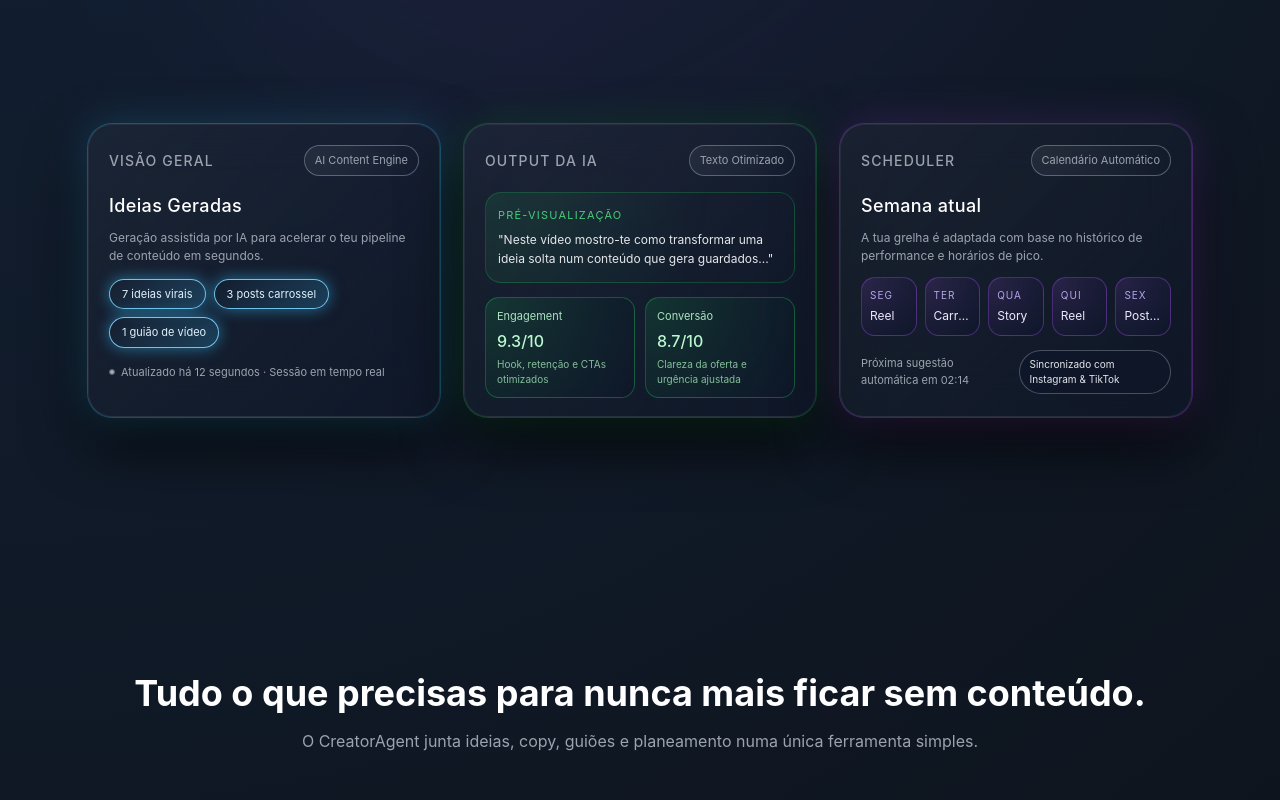
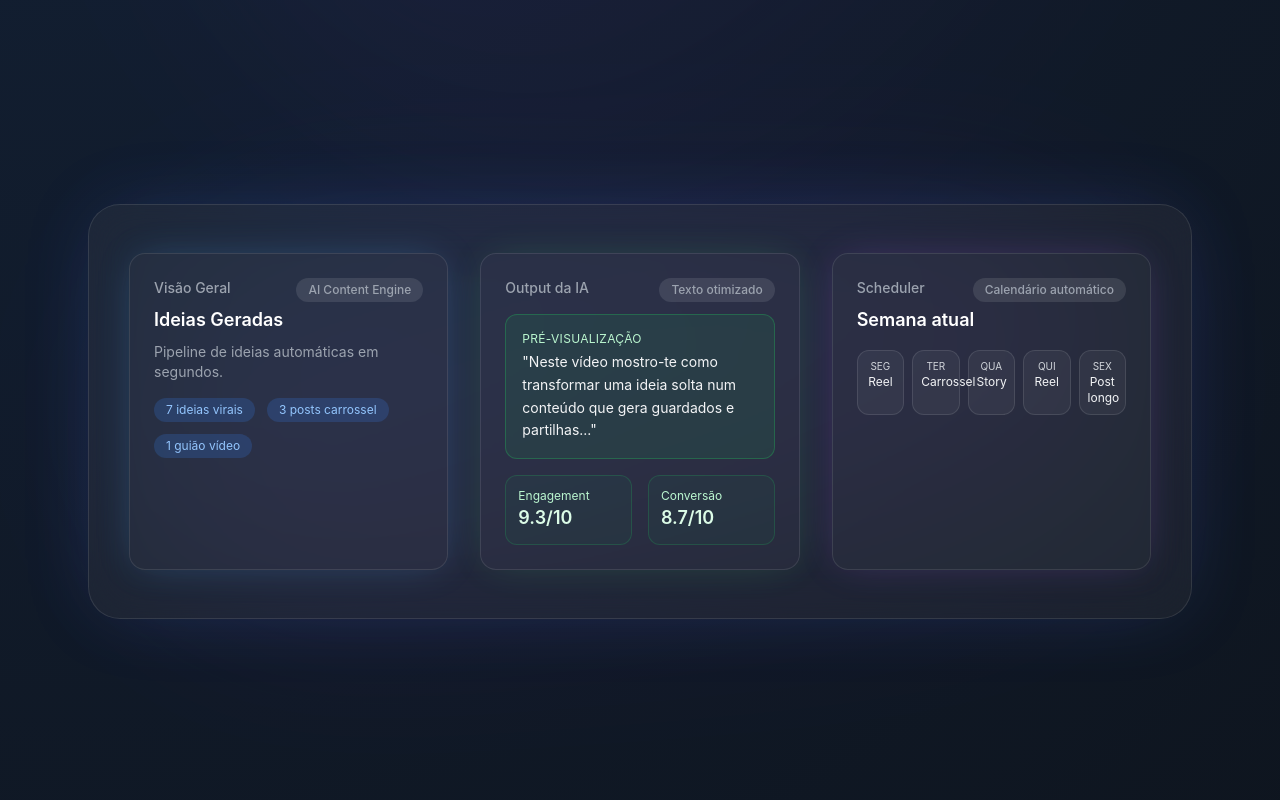
Before and after one commit to user0208308930298929832/creatoragentholder, a Next.js app: page / in a window 1280 px wide. Shown: the part 680-1480 px from the top of the page. Built offline with nearby package versions, Linux system fonts and the light colour scheme.

Commit message:
Update DashboardMockup.tsx

```diff
--- a/components/DashboardMockup.tsx
+++ b/components/DashboardMockup.tsx
@@ -1,107 +1,119 @@
 export default function DashboardMockup() {
   return (
-    <div className="w-full flex justify-center">
+    <div className="w-full flex justify-center mt-20">
       <div className="relative max-w-6xl w-full">
 
-        {/* GRID */}
-        <div className="grid grid-cols-1 md:grid-cols-3 gap-6">
-
-          {/* CARD 1 — Ideias Geradas */}
-          <div className="card card-ideas">
-            <div className="card-header">
-              <span className="card-title">Visão Geral</span>
-              <span className="card-pill">AI Content Engine</span>
+        {/* GLOW BACKLIGHT */}
+        <div className="absolute inset-0 mx-auto w-[95%] h-[420px] bg-gradient-to-br
+            from-blue-500/20 via-purple-500/20 to-transparent
+            blur-[90px] opacity-40 pointer-events-none rounded-full">
         </div>
 
-            <div className="card-main-title">Ideias Geradas</div>
-            <p className="card-subtext">
-              Geração assistida por IA para acelerar o teu pipeline de conteúdo em segundos.
+        {/* FLOAT WRAPPER */}
+        <div className="relative rounded-[32px] border border-white/10 bg-white/5
+            backdrop-blur-xl shadow-[0_0_80px_-20px_rgba(80,120,255,0.25)]
+            px-10 py-12 flex flex-col gap-10 transform">
+
+          {/* GRID */}
+          <div className="grid grid-cols-1 md:grid-cols-3 gap-8">
+
+            {/* CARD 1 */}
+            <div className="rounded-2xl border border-white/10 bg-white/[0.03]
+                shadow-[0_0_40px_-10px_rgba(80,180,255,0.3)] p-6">
+              <div className="text-gray-400 text-sm font-medium mb-1 flex justify-between">
+                <span>Visão Geral</span>
+                <span className="px-3 py-1 rounded-full bg-white/10 text-xs">
+                  AI Content Engine
+                </span>
+              </div>
+
+              <h3 className="text-lg font-semibold text-white">Ideias Geradas</h3>
+              <p className="text-gray-400 text-sm mt-2">
+                Pipeline de ideias automáticas em segundos.
               </p>
 
-            <div className="tags-row">
-              <span className="tag">7 ideias virais</span>
-              <span className="tag">3 posts carrossel</span>
-              <span className="tag">1 guião de vídeo</span>
-            </div>
-
-            <div className="ideas-counter">
-              <span className="dot"></span>
-              <span>Atualizado há 12 segundos · Sessão em tempo real</span>
+              <div className="mt-4 flex flex-wrap gap-3">
+                <span className="px-3 py-1 bg-blue-500/20 text-blue-300 rounded-full text-xs">
+                  7 ideias virais
+                </span>
+                <span className="px-3 py-1 bg-blue-500/20 text-blue-300 rounded-full text-xs">
+                  3 posts carrossel
+                </span>
+                <span className="px-3 py-1 bg-blue-500/20 text-blue-300 rounded-full text-xs">
+                  1 guião vídeo
+                </span>
               </div>
             </div>
 
-          {/* CARD 2 — Texto Otimizado */}
-          <div className="card card-texto">
-            <div className="card-header">
-              <span className="card-title">Output da IA</span>
-              <span className="card-pill">Texto Otimizado</span>
+            {/* CARD 2 */}
+            <div className="rounded-2xl border border-white/10 bg-white/[0.03]
+                shadow-[0_0_40px_-10px_rgba(80,255,120,0.2)] p-6">
+
+              <div className="text-gray-400 text-sm font-medium mb-1 flex justify-between">
+                <span>Output da IA</span>
+                <span className="px-3 py-1 rounded-full bg-white/10 text-xs">
+                  Texto otimizado
+                </span>
               </div>
 
-            <div className="optimized-box">
-              <div className="optimized-label">Pré-visualização</div>
-              <p className="optimized-text">
-                "Neste vídeo mostro-te como transformar uma ideia solta num conteúdo que gera guardados..."
+              <div className="mt-3 p-4 bg-green-500/10 border border-green-500/30 rounded-xl">
+                <p className="text-green-200 text-xs uppercase tracking-wide mb-1">
+                  Pré-visualização
+                </p>
+                <p className="text-gray-100 text-sm leading-relaxed">
+                  "Neste vídeo mostro-te como transformar uma ideia solta
+                  num conteúdo que gera guardados e partilhas..."
                 </p>
               </div>
 
-            <div className="metrics-row">
-              <div className="metric-card">
-                <span className="metric-label">Engagement</span>
-                <span className="metric-value">9.3/10</span>
-                <span className="metric-sub">Hook, retenção e CTAs otimizados</span>
+              <div className="grid grid-cols-2 gap-4 mt-4">
+                <div className="rounded-xl p-3 border border-green-500/20 bg-green-500/5">
+                  <p className="text-xs text-green-200">Engagement</p>
+                  <p className="text-lg font-semibold text-green-100">9.3/10</p>
                 </div>
-
-              <div className="metric-card">
-                <span className="metric-label">Conversão</span>
-                <span className="metric-value">8.7/10</span>
-                <span className="metric-sub">Clareza da oferta e urgência ajustada</span>
+                <div className="rounded-xl p-3 border border-green-500/20 bg-green-500/5">
+                  <p className="text-xs text-green-200">Conversão</p>
+                  <p className="text-lg font-semibold text-green-100">8.7/10</p>
                 </div>
               </div>
             </div>
 
-          {/* CARD 3 — Calendário */}
-          <div className="card card-calendario">
-            <div className="card-header">
-              <span className="card-title">Scheduler</span>
-              <span className="card-pill">Calendário Automático</span>
+            {/* CARD 3 */}
+            <div className="rounded-2xl border border-white/10 bg-white/[0.03]
+                shadow-[0_0_40px_-10px_rgba(180,90,255,0.25)] p-6">
+
+              <div className="text-gray-400 text-sm font-medium mb-1 flex justify-between">
+                <span>Scheduler</span>
+                <span className="px-3 py-1 rounded-full bg-white/10 text-xs">
+                  Calendário automático
+                </span>
               </div>
 
-            <div className="card-main-title">Semana atual</div>
-            <p className="card-subtext">
-              A tua grelha é adaptada com base no histórico de performance e horários de pico.
-            </p>
+              <h3 className="text-lg font-semibold text-white">Semana atual</h3>
 
-            <div className="planner-grid">
-              <div className="day-cell">
-                <span className="day-label">Seg</span>
-                <span className="day-content">Reel</span>
+              <div className="grid grid-cols-5 gap-2 mt-4">
+                {[
+                  ["Seg", "Reel"],
+                  ["Ter", "Carrossel"],
+                  ["Qua", "Story"],
+                  ["Qui", "Reel"],
+                  ["Sex", "Post longo"],
+                ].map(([dia, tipo], i) => (
+                  <div
+                    key={i}
+                    className="rounded-xl p-2 bg-white/5 border border-white/10 text-center"
+                  >
+                    <p className="text-[10px] uppercase text-gray-300">{dia}</p>
+                    <p className="text-xs text-gray-100">{tipo}</p>
                   </div>
-              <div className="day-cell">
-                <span className="day-label">Ter</span>
-                <span className="day-content">Carrossel</span>
-              </div>
-              <div className="day-cell">
-                <span className="day-label">Qua</span>
-                <span className="day-content">Story</span>
-              </div>
-              <div className="day-cell">
-                <span className="day-label">Qui</span>
-                <span className="day-content">Reel</span>
-              </div>
-              <div className="day-cell">
-                <span className="day-label">Sex</span>
-                <span className="day-content">Post longo</span>
-              </div>
+                ))}
               </div>
 
-            <div className="planner-footer">
-              <span>Próxima sugestão automática em 02:14</span>
-              <span className="pill-soft">Sincronizado com Instagram & TikTok</span>
-            </div>
             </div>
 
           </div>
         </div>
       </div>
+    </div>
   );
 }
```
Lines whose indentation alone changed are shown as unchanged.
